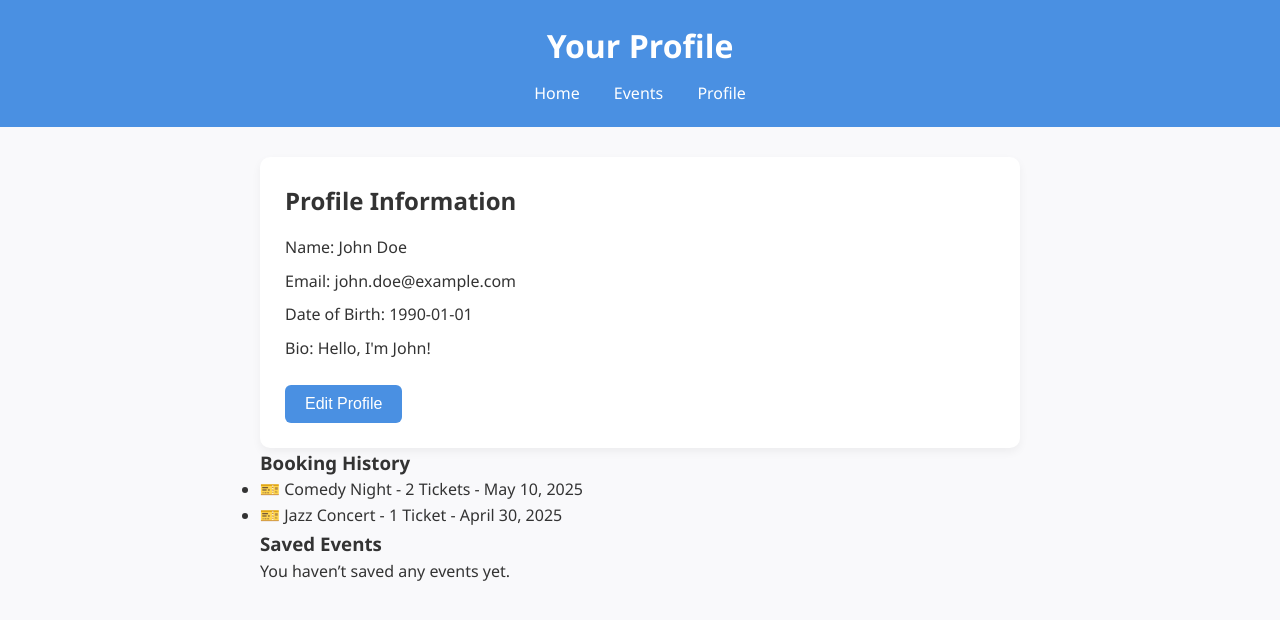
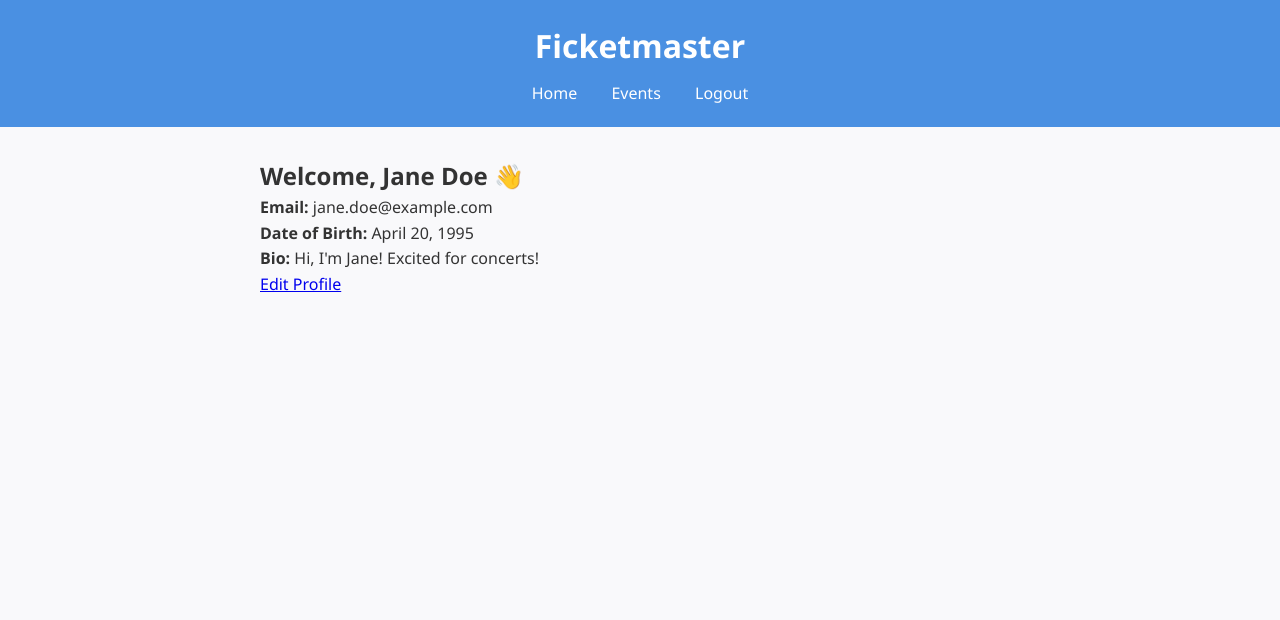
Before and after one commit to RaiiDeNx7/FicketMaster, a Flask app: page /profile in a window 1280 px wide. Shown: the top 620 px of the page. Run offline with Flask 3, Linux system fonts and the light colour scheme; a user stored in the database is signed in; data comes from the database, SQL or seed files in the repository.

Commit message:
User profile shown on profile page

```diff
--- a/templates/profile.html
+++ b/templates/profile.html
@@ -2,44 +2,28 @@
 <html lang="en">
 <head>
   <meta charset="UTF-8">
-  <meta name="viewport" content="width=device-width, initial-scale=1.0">
-  <title>Ficketmaster - Profile</title>
+  <title>Your Profile - Ficketmaster</title>
   <link rel="stylesheet" href="/static/style.css">
 </head>
 <body>
   <header>
-    <h1>Your Profile</h1>
+    <h1>Ficketmaster</h1>
     <nav>
       <a href="/">Home</a>
       <a href="/events">Events</a>
-      <a href="/profile">Profile</a>
+      <a href="/logout">Logout</a>
     </nav>
   </header>
 
   <main>
-    <section class="profile-details">
-      <h2>Profile Information</h2>
-      <p>Name: John Doe</p>
-      <p>Email: john.doe@example.com</p>
-      <p>Date of Birth: 1990-01-01</p>
-      <p>Bio: Hello, I'm John!</p>
-      <button id="edit-profile">Edit Profile</button>
-    </section>
+    <div class="profile-card">
+      <h2>Welcome, {{ user.name }} 👋</h2>
+      <p><strong>Email:</strong> {{ user.email }}</p>
+      <p><strong>Date of Birth:</strong> {{ user.dob.strftime('%B %d, %Y') }}</p>
+      <p><strong>Bio:</strong> {{ user.bio if user.bio else "No bio added yet." }}</p>
 
-    <section class="booking-history">
-      <h3>Booking History</h3>
-      <ul>
-        <li>🎫 Comedy Night - 2 Tickets - May 10, 2025</li>
-        <li>🎫 Jazz Concert - 1 Ticket - April 30, 2025</li>
-      </ul>
-    </section>
-
-    <section class="saved-events">
-      <h3>Saved Events</h3>
-      <p>You haven’t saved any events yet.</p>
-    </section>
+      <a href="#" class="btn">Edit Profile</a>
+    </div>
   </main>
-
-  <script src="{{ url_for('static', filename='app.js') }}"></script>
 </body>
 </html>
```
